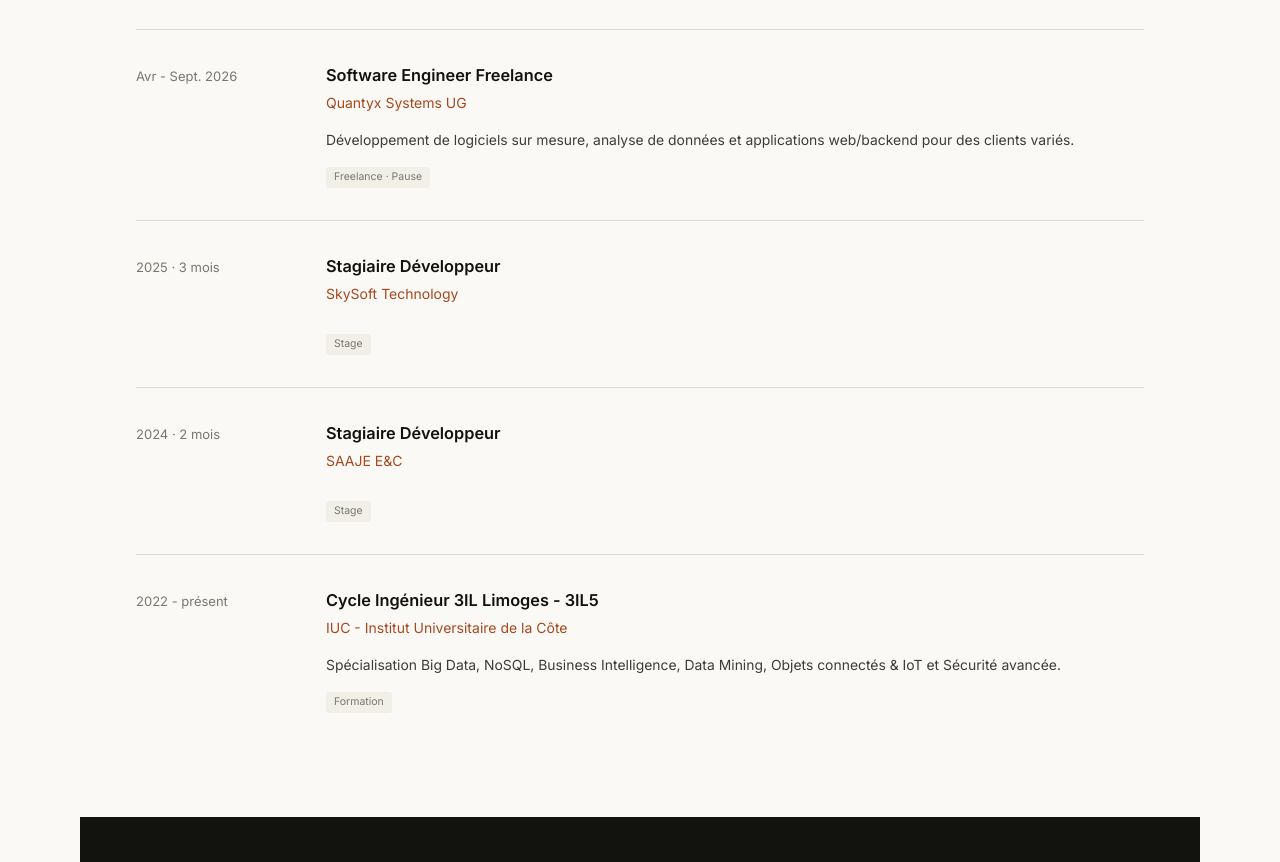
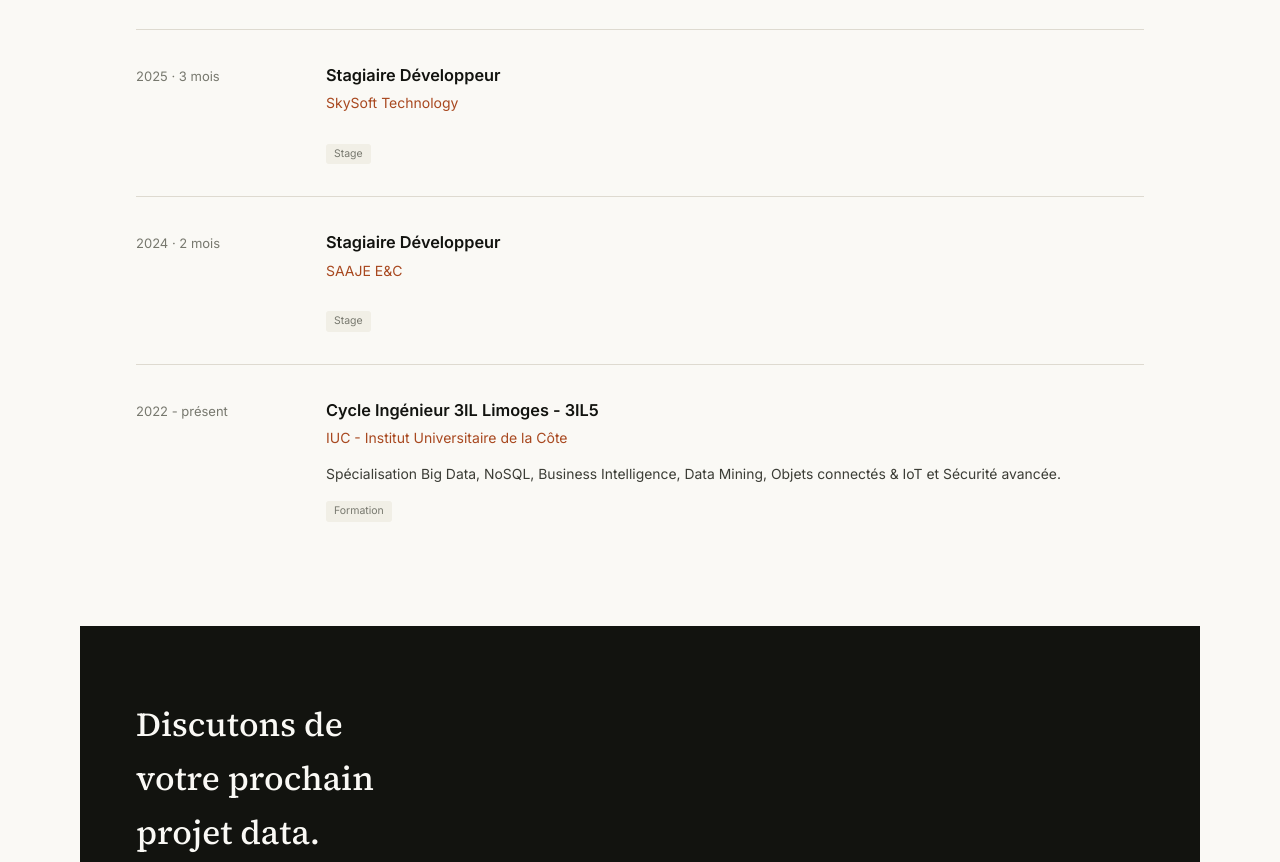
Before and after one commit to Big-Ryan/Big-Ryan.github.io, a plain HTML site: page index.html in a window 1280 px wide. Shown: the part 4289-5151 px from the top of the page. Drawn offline with Linux system fonts and the light colour scheme.

Commit message:
Remove freelance experience section
Removed freelance software engineer experience entry.

```diff
--- a/index.html
+++ b/index.html
@@ -570,16 +570,6 @@ footer{border-top:1px solid #2a2b25;padding:1.6rem 3.5rem;display:flex;justify-c
     </div>
 
     <div class="exp-item">
-      <p class="exp-date">Avr - Sept. 2026</p>
-      <div>
-        <p class="exp-role">Software Engineer Freelance</p>
-        <p class="exp-org">Quantyx Systems UG</p>
-        <p class="exp-desc">Développement de logiciels sur mesure, analyse de données et applications web/backend pour des clients variés.</p>
-        <span class="exp-tag">Freelance · Pause</span>
-      </div>
-    </div>
-
-    <div class="exp-item">
       <p class="exp-date">2025 · 3 mois</p>
       <div>
         <p class="exp-role">Stagiaire Développeur</p>
```
